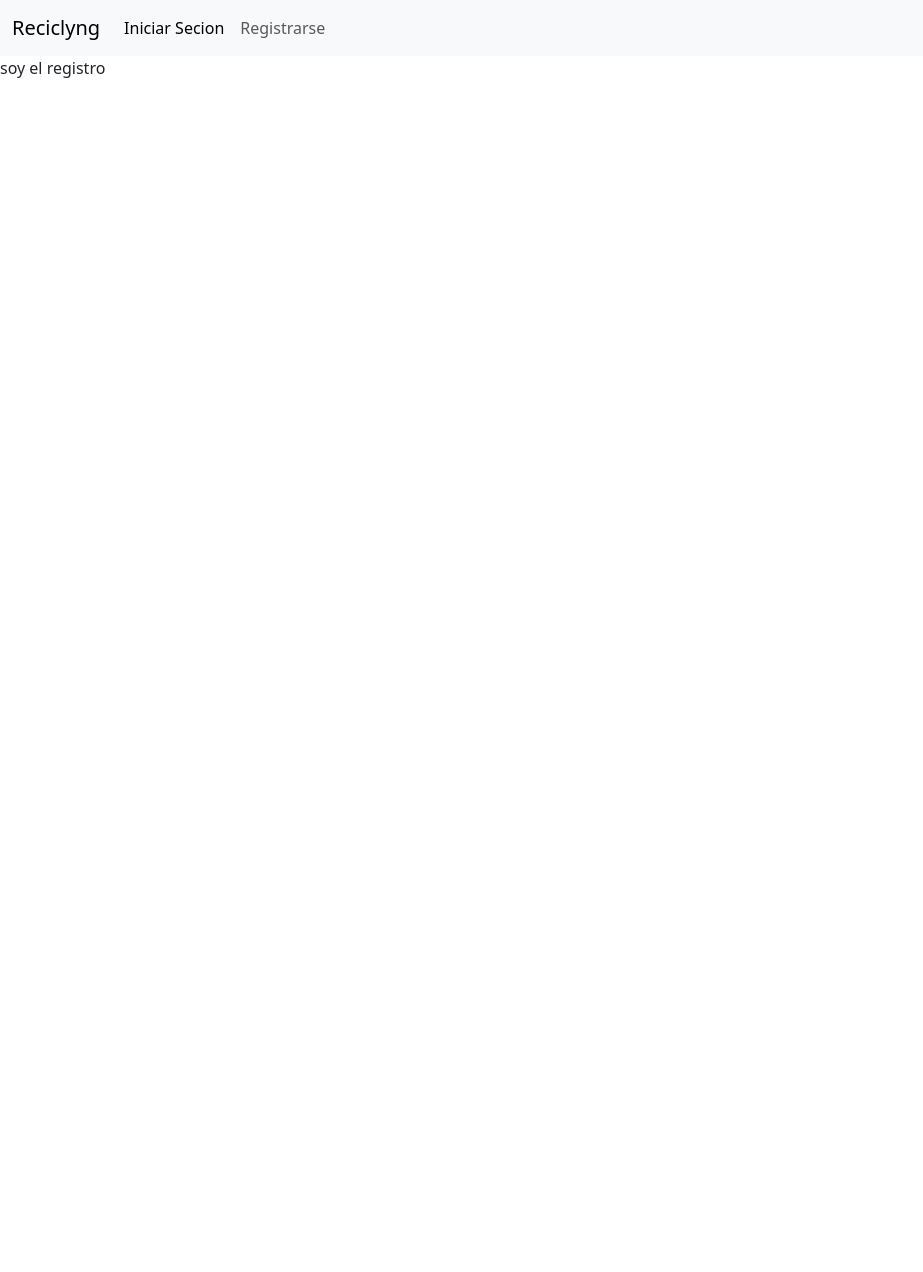
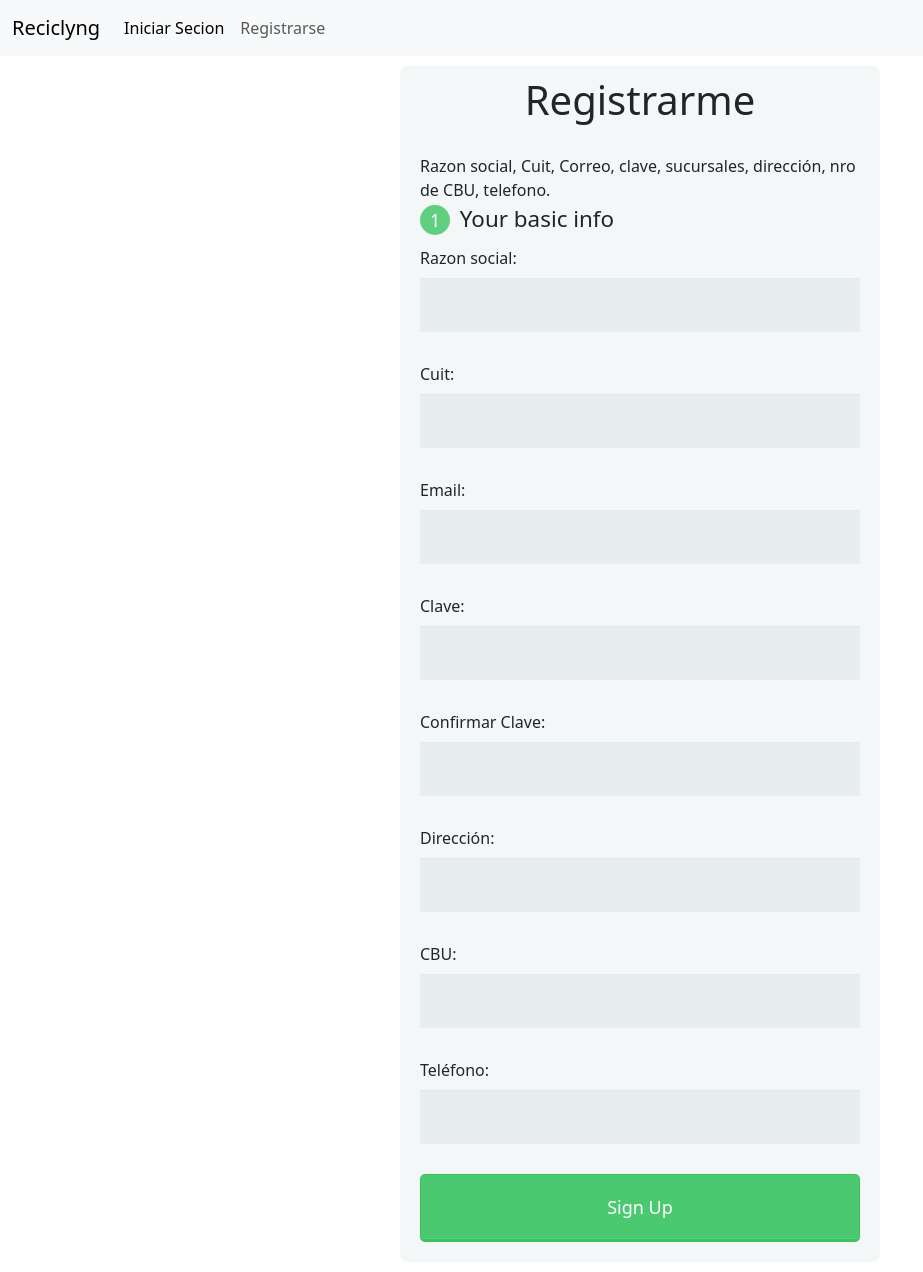
Before and after one commit to Igna-99/AYM-reciClena, a Vue app: page /registro in a window 1280 px wide. Shown: the whole page, without its empty margins (0-923 px from the left). Before the commit the page ends 800 px from the top, so only its background shows below. Built offline with nearby package versions, Linux system fonts and the light colour scheme.

Commit message:
front de registro

```diff
--- a/src/components/store/superStore.ts
+++ b/src/components/store/superStore.ts
@@ -69,7 +69,11 @@ export const superStore = defineStore('supermercadoStore', {
                 alert("no se pudo relogear :(")
                 window.localStorage.removeItem("usuario");
             }
-        }
+        },
+
+        registrarse(razonSocial,cuit,email,calve,direccion,CBU,telefono){
+
+        },
 
     },
     getters: {
--- a/src/components/views/registro.vue
+++ b/src/components/views/registro.vue
@@ -1,28 +1,184 @@
+<template>
+
+<div v-if="!this.store.isLogged" class="formulario">
+
+  </div>
+
+
+<form action="index.html" method="post">
+
+            <h1>Registrarme</h1>
+            Razon social, Cuit, Correo, clave, sucursales, dirección, nro de CBU, telefono.
+
+              <legend><span class="number">1</span> Your basic info</legend>
+
+              <label for="name">Razon social:</label>
+              <input type="text" id="razonSocial" name="razon_social">
+              <label for="name">Cuit:</label>
+              <input type="text" id="cuit" name="cuit">
+
+              <label for="mail">Email:</label>
+              <input type="email" id="mail" name="user_email">
+
+              <label for="password">Clave:</label>
+              <input type="password" id="password" name="user_password">
+
+              <label for="password">Confirmar Clave:</label>
+              <input type="password" id="password" name="user_password">
+
+              <label for="name">Dirección:</label>
+              <input type="text" id="direccion" name="Dirección">
+
+              <label for="name">CBU:</label>
+              <input type="text" id="direccion" name="Dirección">
+
+              <label for="name">Teléfono:</label>
+              <input type="text" id="direccion" name="Dirección">
+
+            <button type="Aceptar" @click="ingresar">Sign Up</button>
+
+          </form>
+
+</template>
+
 <script>
+import { superStore } from '../store/superStore';
 
 export default {
   data() {
     return {
+      store: superStore(),
+      error1: false,
+      error2: false,
+      email: "",
+      password: "",
     }
   },
   methods: {
+    registrse(){
+
+    },
+
+  }
+
+}
+</script>
 
 
-  }
+<style scoped>
+    *, *:before, *:after {
+  -moz-box-sizing: border-box;
+  -webkit-box-sizing: border-box;
+  box-sizing: border-box;
+}
+
+body {
+  font-family: 'Nunito', sans-serif;
+  color: #384047;
+}
+
+form {
+  max-width: 300px;
+  margin: 10px auto;
+  padding: 10px 20px;
+  background: #f4f7f8;
+  border-radius: 8px;
+}
+
+h1 {
+  margin: 0 0 30px 0;
+  text-align: center;
+}
+
+input[type="text"],
+input[type="password"],
+input[type="date"],
+input[type="datetime"],
+input[type="email"],
+input[type="number"],
+input[type="search"],
+input[type="tel"],
+input[type="time"],
+input[type="url"],
+textarea,
+select {
+  background: rgba(255,255,255,0.1);
+  border: none;
+  font-size: 16px;
+  height: auto;
+  margin: 0;
+  outline: 0;
+  padding: 15px;
+  width: 100%;
+  background-color: #e8eeef;
+  color: #8a97a0;
+  box-shadow: 0 1px 0 rgba(0,0,0,0.03) inset;
+  margin-bottom: 30px;
+}
+
+input[type="radio"],
+input[type="checkbox"] {
+  margin: 0 4px 8px 0;
 }
 
 
 
-</script>
+button {
+  padding: 19px 39px 18px 39px;
+  color: #FFF;
+  background-color: #4bc970;
+  font-size: 18px;
+  text-align: center;
+  font-style: normal;
+  border-radius: 5px;
+  width: 100%;
+  border: 1px solid #3ac162;
+  border-width: 1px 1px 3px;
+  box-shadow: 0 -1px 0 rgba(255,255,255,0.1) inset;
+  margin-bottom: 10px;
+}
+
+fieldset {
+  margin-bottom: 30px;
+  border: none;
+}
+
+legend {
+  font-size: 1.4em;
+  margin-bottom: 10px;
+}
+
+label {
+  display: block;
+  margin-bottom: 8px;
+}
+
+label.light {
+  font-weight: 300;
+  display: inline;
+}
+
+.number {
+  background-color: #5fcf80;
+  color: #fff;
+  height: 30px;
+  width: 30px;
+  display: inline-block;
+  font-size: 0.8em;
+  margin-right: 4px;
+  line-height: 30px;
+  text-align: center;
+  text-shadow: 0 1px 0 rgba(255,255,255,0.2);
+  border-radius: 100%;
+}
+
+@media screen and (min-width: 480px) {
+
+  form {
+    max-width: 480px;
+  }
+
+}
 
 
-<template>
-
-  soy el registro
-
-</template>
-
-
-<style scoped>
-
 </style>
```
